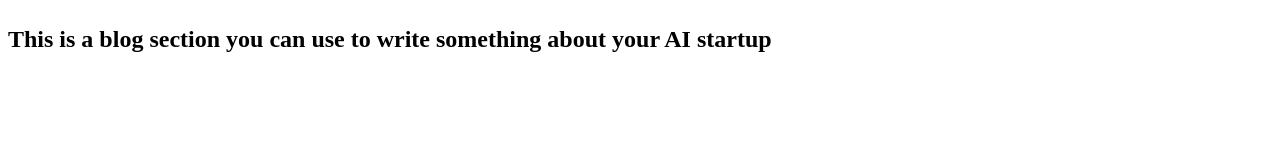
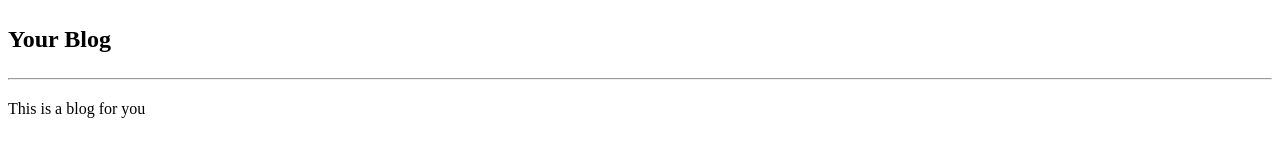
Before and after one commit to plowsai/ai-grant-template, a plain HTML site: page public/blog/post.html in a window 1280 px wide. Drawn offline with Linux system fonts and the light colour scheme.

Commit message:
dev: janitor commit

```diff
--- a/public/blog/post.html
+++ b/public/blog/post.html
@@ -82,7 +82,10 @@
     </style>
 </head>
 <body>
-    <h2> This is a blog section you can use to write something about your AI startup</h2>
+    <h2> Your Blog</h2>
+    <hr>
+    <p> This is a blog for you </p>
+
 
 </body>
 </html>
```
